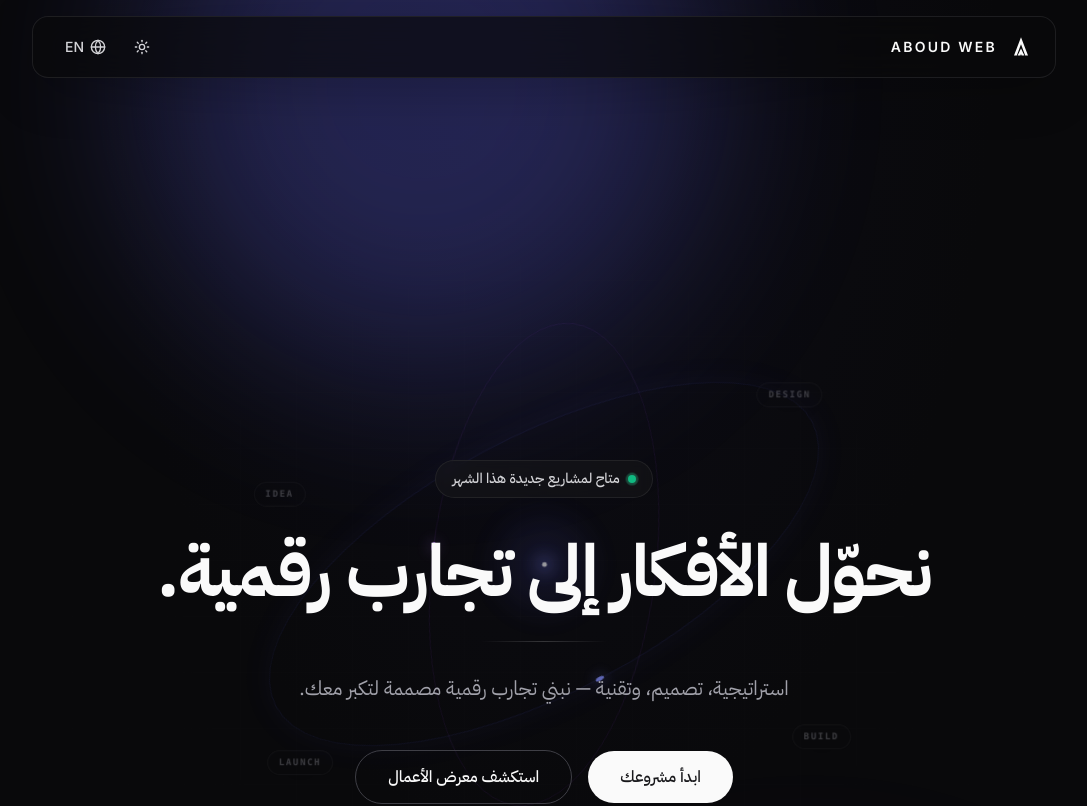
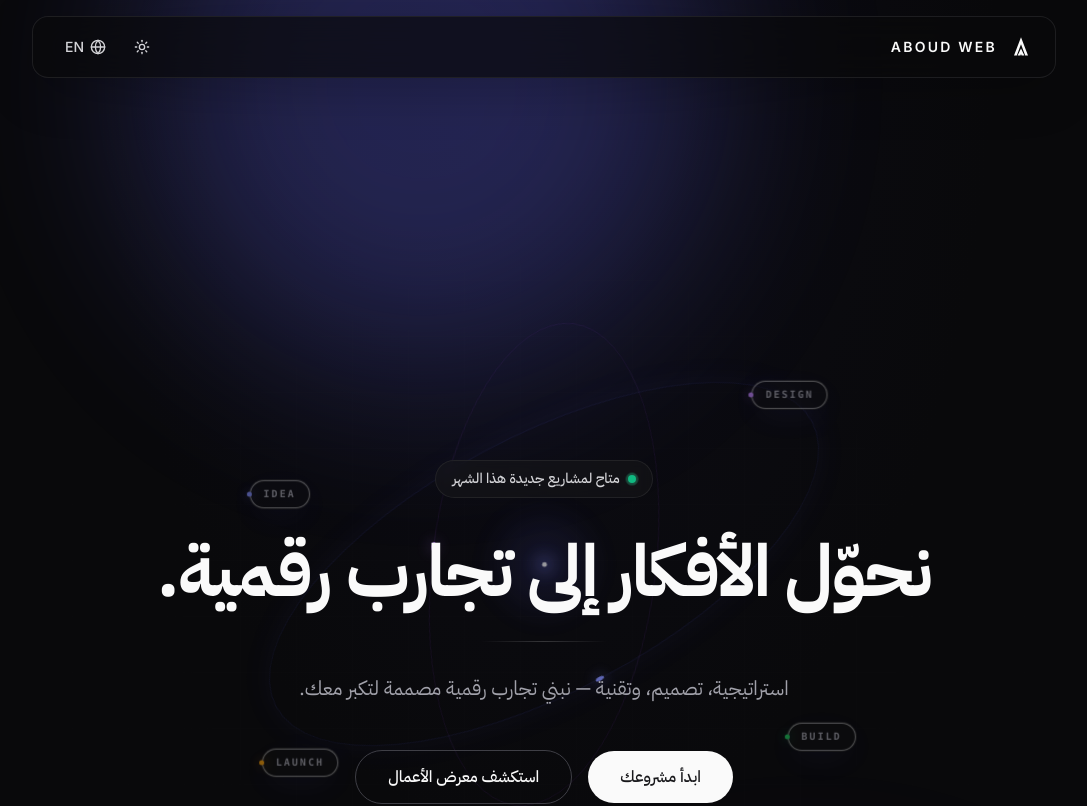
Before and after one commit to 963abod/aboudweb, a React (Vite) app: page / in a window 1280 px wide. Shown: the top 806 px of the page, without its empty margins (96-1183 px from the left). Built offline with nearby package versions, Linux system fonts and the light colour scheme; no server answers; the database is empty.

Commit message:
Increase hero journey label visibility

```diff
--- a/src/index.css
+++ b/src/index.css
@@ -170,20 +170,35 @@
 /* Hero journey labels */
 .hero-orbit-label{
   position:absolute;
-  padding:7px 11px;
-  border:1px solid rgba(128,128,128,.18);
+  padding:9px 14px;
+  border:1px solid rgba(99,102,241,.28);
   border-radius:999px;
-  background:rgba(255,255,255,.42);
-  backdrop-filter:blur(10px);
-  -webkit-backdrop-filter:blur(10px);
-  color:#71717a;
-  font:700 9px/1 ui-monospace,SFMono-Regular,Menlo,monospace;
-  letter-spacing:.18em;
-  box-shadow:0 8px 30px rgba(0,0,0,.04);
+  background:rgba(255,255,255,.72);
+  backdrop-filter:blur(12px);
+  -webkit-backdrop-filter:blur(12px);
+  color:#52525b;
+  font:800 10px/1 ui-monospace,SFMono-Regular,Menlo,monospace;
+  letter-spacing:.2em;
+  box-shadow:0 10px 34px rgba(99,102,241,.1),inset 0 0 0 1px rgba(255,255,255,.5);
   transform:translate(-50%,-50%) translateY(calc(var(--hero-scroll) * -22px));
-  opacity:calc(.48 + (var(--hero-scroll) * .52));
+  opacity:calc(.78 + (var(--hero-scroll) * .22));
   transition:opacity .15s linear;
 }
+.hero-orbit-label:before{
+  content:"";
+  position:absolute;
+  width:5px;
+  height:5px;
+  left:-3px;
+  top:50%;
+  border-radius:50%;
+  background:#818cf8;
+  box-shadow:0 0 12px rgba(129,140,248,.75);
+  transform:translateY(-50%);
+}
+.hero-orbit-label-design:before{background:#c084fc;box-shadow:0 0 12px rgba(192,132,252,.75)}
+.hero-orbit-label-build:before{background:#22c55e;box-shadow:0 0 12px rgba(34,197,94,.65)}
+.hero-orbit-label-launch:before{background:#f59e0b;box-shadow:0 0 12px rgba(245,158,11,.65)}
 .dark .hero-orbit-label{background:rgba(24,24,27,.38);color:#a1a1aa;border-color:rgba(255,255,255,.1)}
 .hero-orbit-label-idea{left:16%;top:42%;animation:heroLabelFloatA 4.5s ease-in-out infinite}
 .hero-orbit-label-design{left:82%;top:28%;animation:heroLabelFloatB 5.2s ease-in-out infinite}
```
